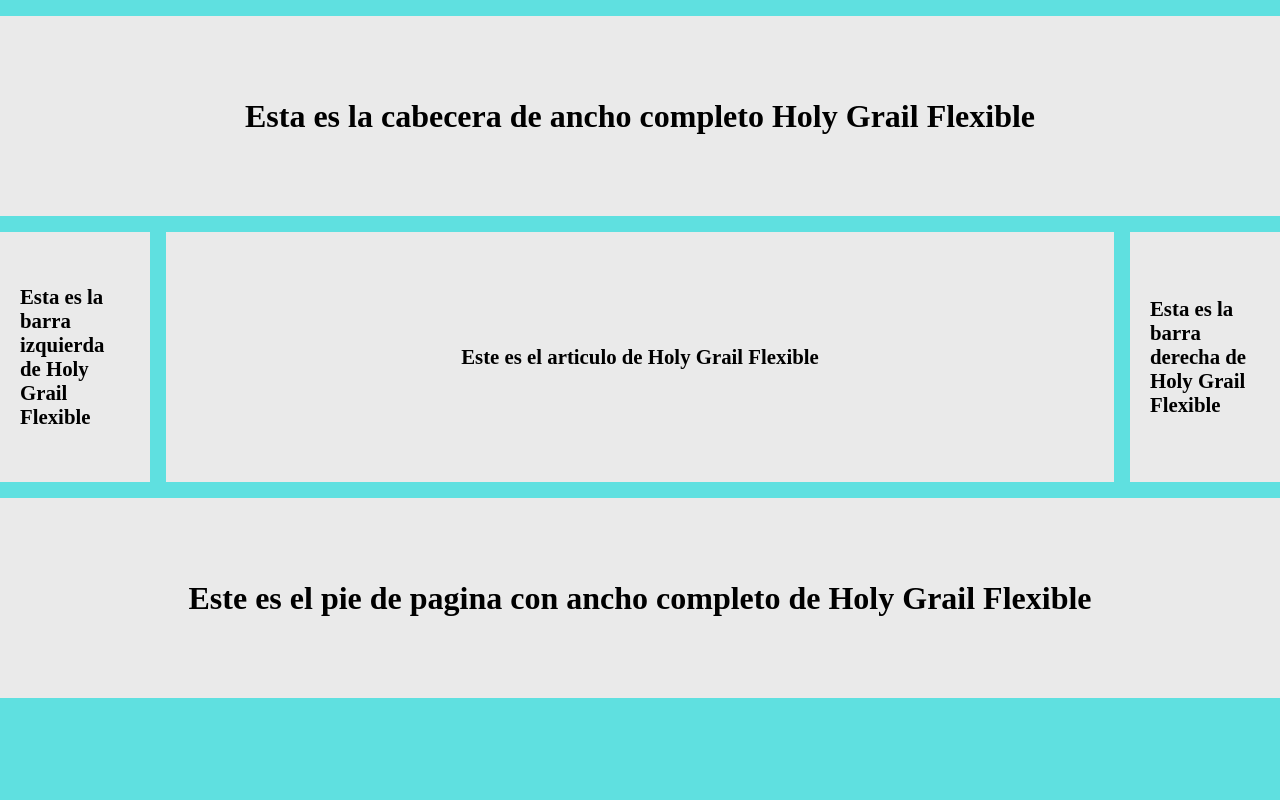
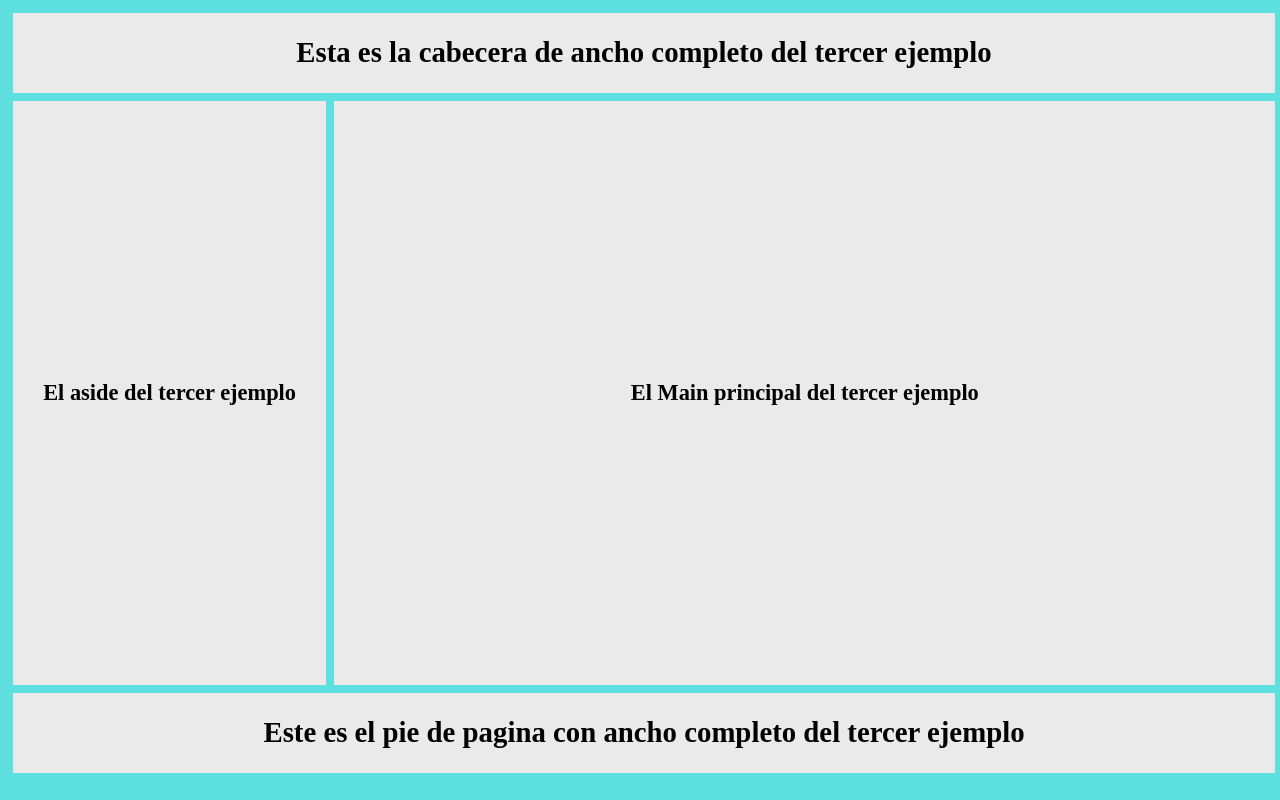
Before and after one commit to FranciscoJOtero/UT6casa, a React (Create React App) app: page / in a window 1280 px wide. Built offline with nearby package versions, Linux system fonts and the light colour scheme.

Commit message:
Version 1.3 rama Grid_Y_FlexBox ejemplo 3 columnas flexibles con cabecera y pie

```diff
--- a/src/App.js
+++ b/src/App.js
@@ -2,8 +2,9 @@ import React from 'react';
 /*import SelectoresAtributos from './SelectoresAtributo'
 import BoxSizing from './BoxSizing'
 import Formularios from './Formularios'
-import EjemplosGrid from './EjemplosGrid' */
-import EjemplosGrid2 from './EjemplosGrid2'
+import EjemplosGrid from './EjemplosGrid'
+import EjemplosGrid2 from './EjemplosGrid2' */
+import EjemplosGrid3 from './EjemplosGrid3'
 
 
 function App() {
@@ -17,9 +18,11 @@ function App() {
 
       <Formularios/>
 
-      <EjemplosGrid/> */}
+      <EjemplosGrid/>
 
-      <EjemplosGrid2/>
+      <EjemplosGrid2/>  */}
+
+      <EjemplosGrid3/>
     </div>
   );
 }
--- /dev/null
+++ b/src/EjemplosGrid3.js
@@ -0,0 +1,32 @@
+import React, { Component } from "react";
+
+class EjemplosGrid3 extends Component {
+
+    render() {
+
+        return(
+
+            <div className="gridContenedor">
+                <header className="cabecera">
+                    Esta es la cabecera de ancho completo del tercer ejemplo
+                </header>
+
+                <aside>
+                    El aside del tercer ejemplo
+                </aside>
+
+                <main>
+                    El Main principal del tercer ejemplo
+                </main>
+
+                <footer className="pie">
+                    Este es el pie de pagina con ancho completo del tercer ejemplo
+                </footer>
+            </div>
+
+        )
+
+    }
+}
+
+export default EjemplosGrid3
--- a/src/css/style.css
+++ b/src/css/style.css
@@ -1,8 +1,6 @@
 body {
   background-color: #5fe0e0;
-  margin: 0 auto;
-  max-width: 80em;
-  padding: 1em 0;
+  margin: 1%;
 }
 
 /* **********************  AMPLIACION PARTE 1 ************************************************************* */
@@ -54,44 +52,81 @@ header, footer {
 
     grid-column: 1 /4;
 }*/
-/* EJEMPLO HOLY GRAIL RESPONSIVO EL SEGUNDO EJEMPLO DEL MANUAL */
+/* EJEMPLO HOLY GRAIL RESPONSIVO EL SEGUNDO EJEMPLO DEL MANUAL
+
 .gridContenedor {
+
     display: grid;
     grid-template-columns: 150px auto 150px;
     grid-gap: 1rem;
     width: 100%;
-}
-.gridContenedor .cabecera, .gridContenedor .pie {
+
+    .cabecera, .pie {
         grid-column: 1/4;
         font-size: 2rem;
         font-weight: bold;
+
     }
-.gridContenedor aside, .gridContenedor article {
+    aside, article {
+
         min-height: 250px;
         box-sizing: border-box;
         padding: 20px;
         font-size: 1.3rem;
         font-weight: bold;
+
     }
-@media all and (max-width: 700px) {
-  .gridContenedor aside, .gridContenedor article {
+
+    @media all and(max-width:700px) {
+
+        aside,article {
+
             grid-column: 1/4;
             min-height: 250px;
             box-sizing: border-box;
             padding: 20px;
             font-size: 1.3rem;
             font-weight: bold;
+
+        }
+
     }
 }
+header, aside, article, footer {
 
-header, aside, article, footer {
     background: #eaeaea;
     display: flex;
     align-items: center;
     justify-content: center;
     min-height: 25vh;
+} */
+/* EJEMPLO HOLY GRAIL EL TERCER EJEMPLO DEL MANUAL 2 columnas flexibles con cabecera y pie */
+.gridContenedor {
+  display: grid;
+  grid-template-columns: 25% 75%;
+  grid-template-rows: 10vh 73vh 10vh;
+  grid-gap: 0.5rem;
+}
+.gridContenedor > * {
+  box-sizing: border-box;
+}
+.gridContenedor .cabecera, .gridContenedor .pie {
+  grid-column: 1/3;
+  text-align: center;
+  background: #eaeaea;
+  display: flex;
+  align-items: center;
+  justify-content: center;
+  font-size: 1.8rem;
+  font-weight: bold;
+}
+.gridContenedor aside, .gridContenedor main {
+  background: #eaeaea;
+  display: flex;
+  align-items: center;
+  justify-content: center;
+  font-size: 1.4rem;
+  font-weight: bold;
 }
 
-/* EJEMPLO HOLY GRAIL RESPONSIVO EL TERCER EJEMPLO DEL MANUAL */
-
 /*# sourceMappingURL=style.css.map */
--- a/src/scss/style.scss
+++ b/src/scss/style.scss
@@ -1,9 +1,7 @@
 body {
 
     background-color: rgb(95, 224, 224);
-    margin: 0 auto;
-    max-width: 80em;
-    padding: 1em 0
+    margin:1%;
 }
 
 /* **********************  AMPLIACION PARTE 1 ************************************************************* */
@@ -218,7 +216,7 @@ header, footer {
     grid-column: 1 /4;
 }*/
 
-/* EJEMPLO HOLY GRAIL RESPONSIVO EL SEGUNDO EJEMPLO DEL MANUAL */
+/* EJEMPLO HOLY GRAIL RESPONSIVO EL SEGUNDO EJEMPLO DEL MANUAL
 
 .gridContenedor {
 
@@ -265,6 +263,46 @@ header, aside, article, footer {
     align-items: center;
     justify-content: center;
     min-height: 25vh;
+} */
+
+/* EJEMPLO HOLY GRAIL EL TERCER EJEMPLO DEL MANUAL 2 columnas flexibles con cabecera y pie */
+
+.gridContenedor {
+
+    display: grid;
+    grid-template-columns: 25% 75%;
+    grid-template-rows: 10vh 73vh 10vh; //Medida relativa
+    grid-gap: 0.5rem;
+
+    >* {
+
+        box-sizing: border-box;
+    }
+
+    .cabecera, .pie {
+
+        grid-column: 1/3;
+        text-align: center;
+        background: #eaeaea;
+        display: flex;
+        align-items: center;
+        justify-content: center;
+        font-size: 1.8rem;
+        font-weight: bold;
+
+    }
+
+    aside, main {
+
+        background: #eaeaea;
+        display: flex;
+        align-items: center;
+        justify-content: center;
+        font-size: 1.4rem;
+        font-weight: bold;
+
+    }
+
+
+
 }
-
-/* EJEMPLO HOLY GRAIL RESPONSIVO EL TERCER EJEMPLO DEL MANUAL */
```
Also changed, not shown: 1 other file (tests, documents, lock files or other folders). Lines whose indentation alone changed are shown as unchanged.
